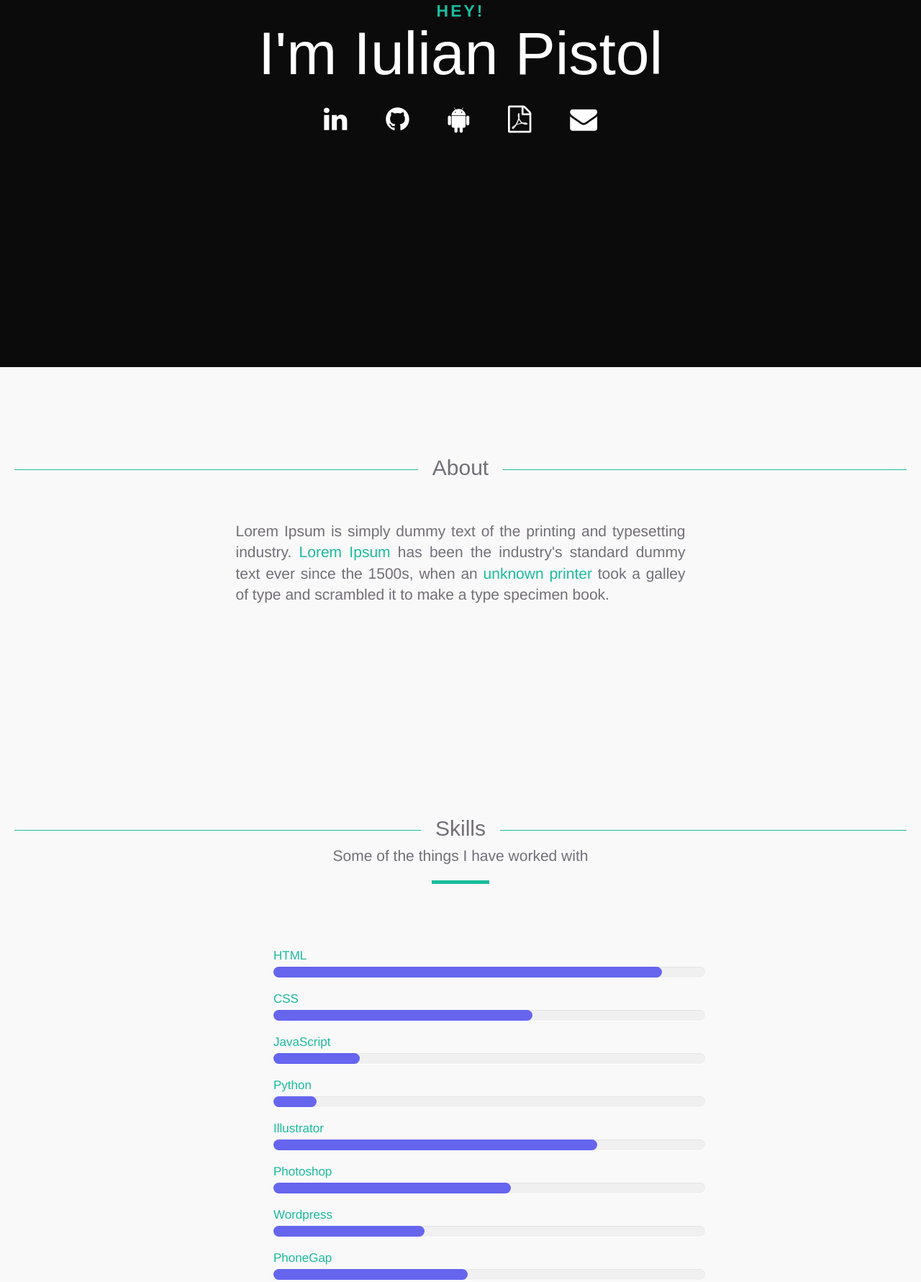
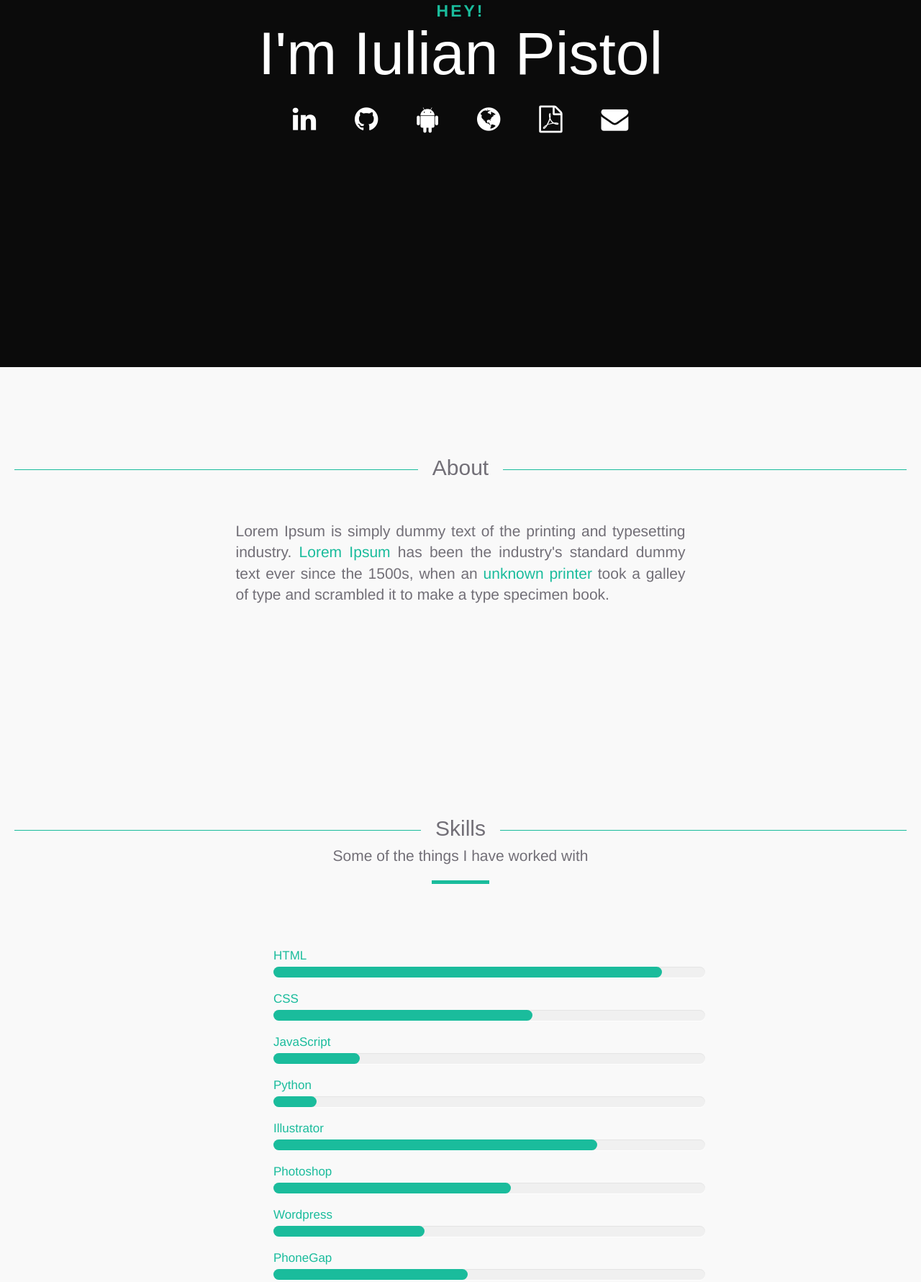
Before and after one commit to Nubby93/personal-cv, a plain HTML site: page index.html in a window 1280 px wide. Shown: the part 290-2071 px from the top of the page at 72% size. Drawn offline with nearby package versions, Linux system fonts and the light colour scheme.

Commit message:
Add files via upload
*Added icon for the NES CV in the header and footer
*Changed colour of the progress bar to better fit the style

```diff
--- a/css/style.css
+++ b/css/style.css
@@ -408,7 +408,7 @@ footer p {
    border-radius: 10px;
    transform: scaleX(0);
    transform-origin: left;
-   background: #6665ee;
+   background: #1abc9c;
    animation: animate 1s 1s cubic-bezier(1,0,0.5,1) forwards;
    left: 0;
  }
--- a/index.html
+++ b/index.html
@@ -56,6 +56,8 @@
                             <a href="https://github.com/Nubby93" target="_blank"><i class="fa fa-github fa-3x"></i></a>
 
                             <a href="https://play.google.com/store/apps/developer?id=Pistol+Iulian&hl=en_AU&gl=US" target="_blank"><i class="fa fa-android fa-3x"></i></a>
+
+                            <a href="apps/index.html" target="_blank"><i class="fa fa-globe fa-3x"></i></a>
 
                             <a href="assets/Pistol_Iulian_CV_EN.pdf" target="_blank"><i class="fa fa-file-pdf-o fa-3x"></i></a>
 
@@ -468,6 +470,8 @@
 
                         <a href="https://play.google.com/store/apps/developer?id=Pistol+Iulian&hl=en_AU&gl=US" target="_blank"><i class="fa fa-android"></i></a>
 
+                        <a href="apps/index.html" target="_blank"><i class="fa fa-globe"></i></a>
+
                         <a href="assets/Pistol_Iulian_CV_EN.pdf" target="_blank"><i class="fa fa-file-pdf-o"></i></a>
 
                         <a href="mailto:pistol.iulian2@gmail.com" target="_blank"><i class="fa fa-envelope"></i></a>
```
